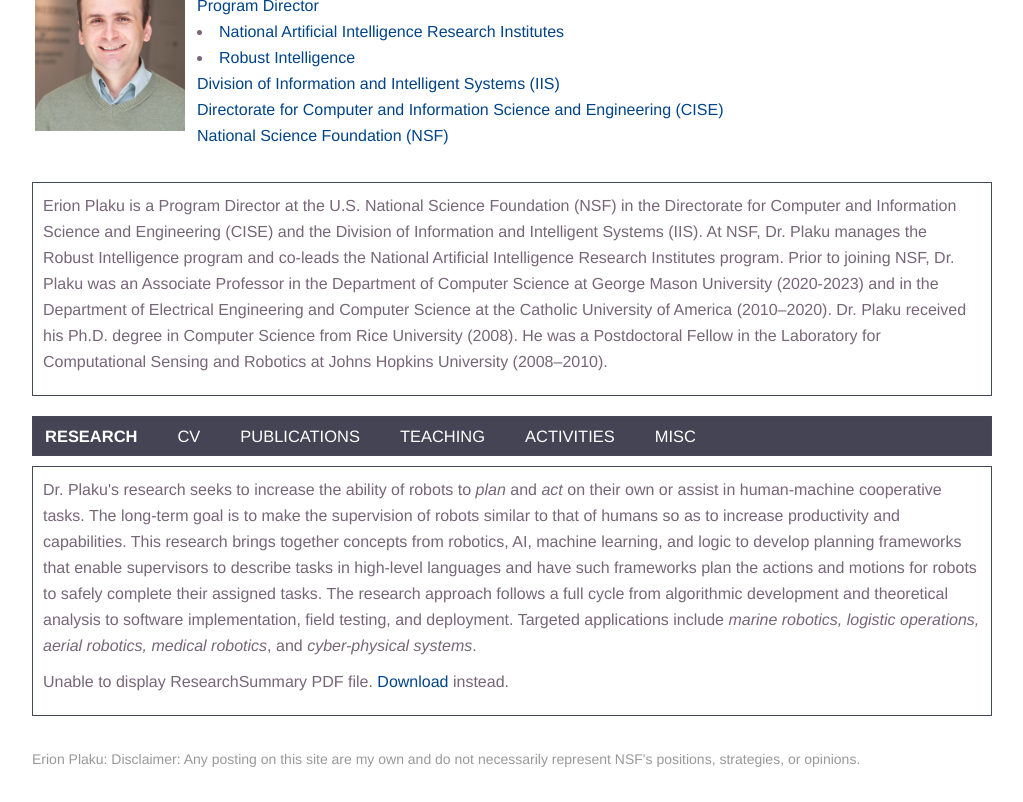
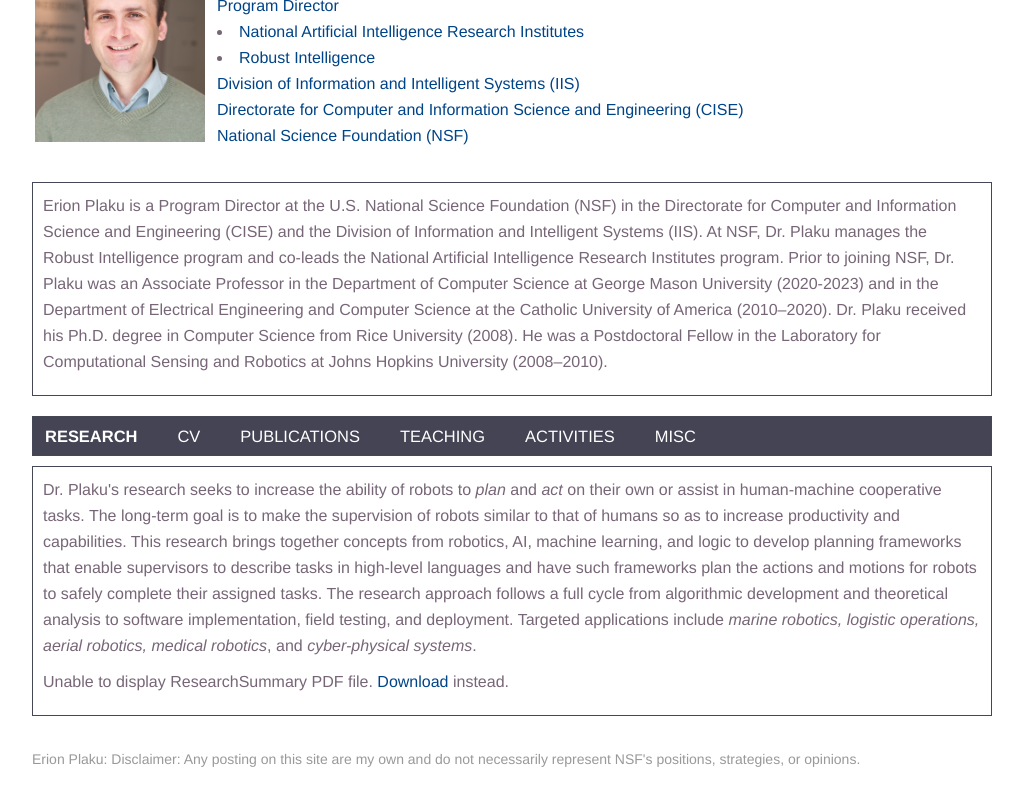
Before and after one commit to ErionPlaku/erionplaku.github.io, a plain HTML site: page index.html in a window 1280 px wide. Shown: the part 66-868 px from the top of the page, without its empty margins (128-1151 px from the left). Drawn offline with Linux system fonts and the light colour scheme.

Commit message:
Update index.html

```diff
--- a/index.html
+++ b/index.html
@@ -18,7 +18,7 @@
 
 <table class="banner">
 	<tr>
-<td style="width:160px"> <img src="figs/plaku.jpg" style="width:150px;"></td>
+<td style="width:180px"> <img src="figs/plaku.jpg" style="width:170px;"></td>
 		<td class="name-width">
 <p class="name-title">Erion Plaku</p>
 <p class="affiliation">
```
